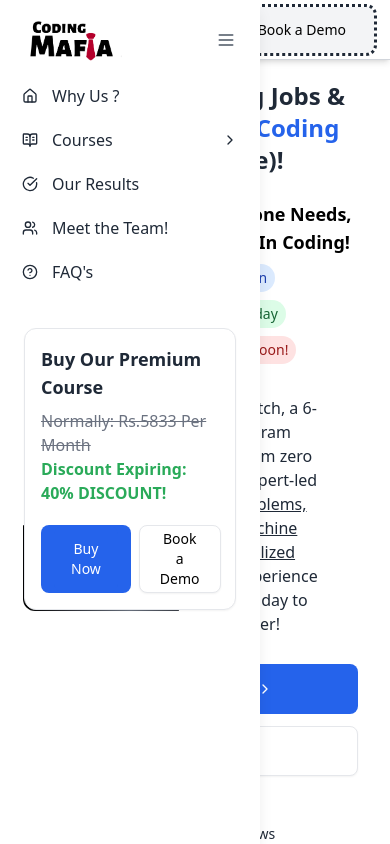
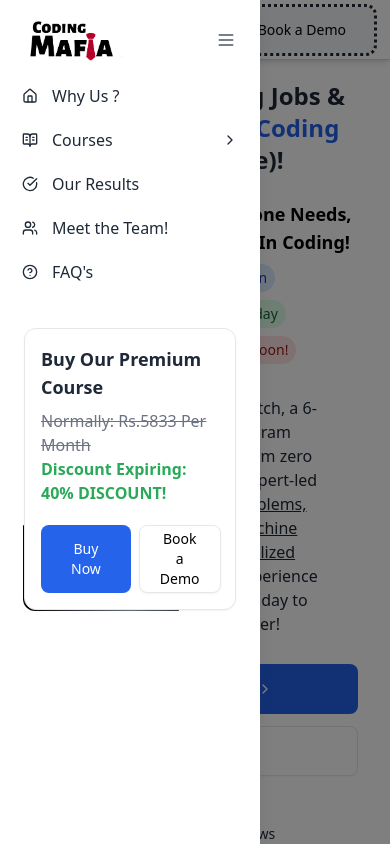
Before and after one commit to ByteStorm05/Coding-Club, a React (Vite) app: page / in a window 390 px wide. Both pictures are taken after a click on the button 48 px from the left and 29 px from the top of the page. Shown: the top 844 px of the page. Built offline with nearby package versions, Linux system fonts and the light colour scheme.

Commit message:
Fixed Overlay issue

```diff
--- a/src/components/sidebar.jsx
+++ b/src/components/sidebar.jsx
@@ -35,6 +35,13 @@
 
       {/* Sidebar */}
       {/* <div className={`fixed inset-y-0 left-0 w-[260px] h-full bg-white dark:bg-neutral-800 shadow-lg transition-transform  ${isOpen ? "translate-x-0" : "-translate-x-full"} lg:translate-x-0 lg:block z-50`}> */}
+      <div>
+      {isOpen && (
+    <div
+      className="fixed inset-0 bg-black opacity-50 z-50 lg:hidden"
+      onClick={toggleSidebar} // Clicking outside closes the sidebar
+    />
+  )}
       <div className={`fixed inset-y-0 left-0 w-[260px] h-full bg-white dark:bg-neutral-800 shadow-lg transition-transform ${isOpen ? "translate-x-0" : "-translate-x-full"} lg:translate-x-0 lg:block z-50 overflow-y-auto`}>
 
         <div className="px-6 pt-4 flex items-center justify-between ">
@@ -95,6 +102,7 @@
         </nav>
        <BuyCourse/>
       </div>
+      </div>
     </>
   );
 };
```
